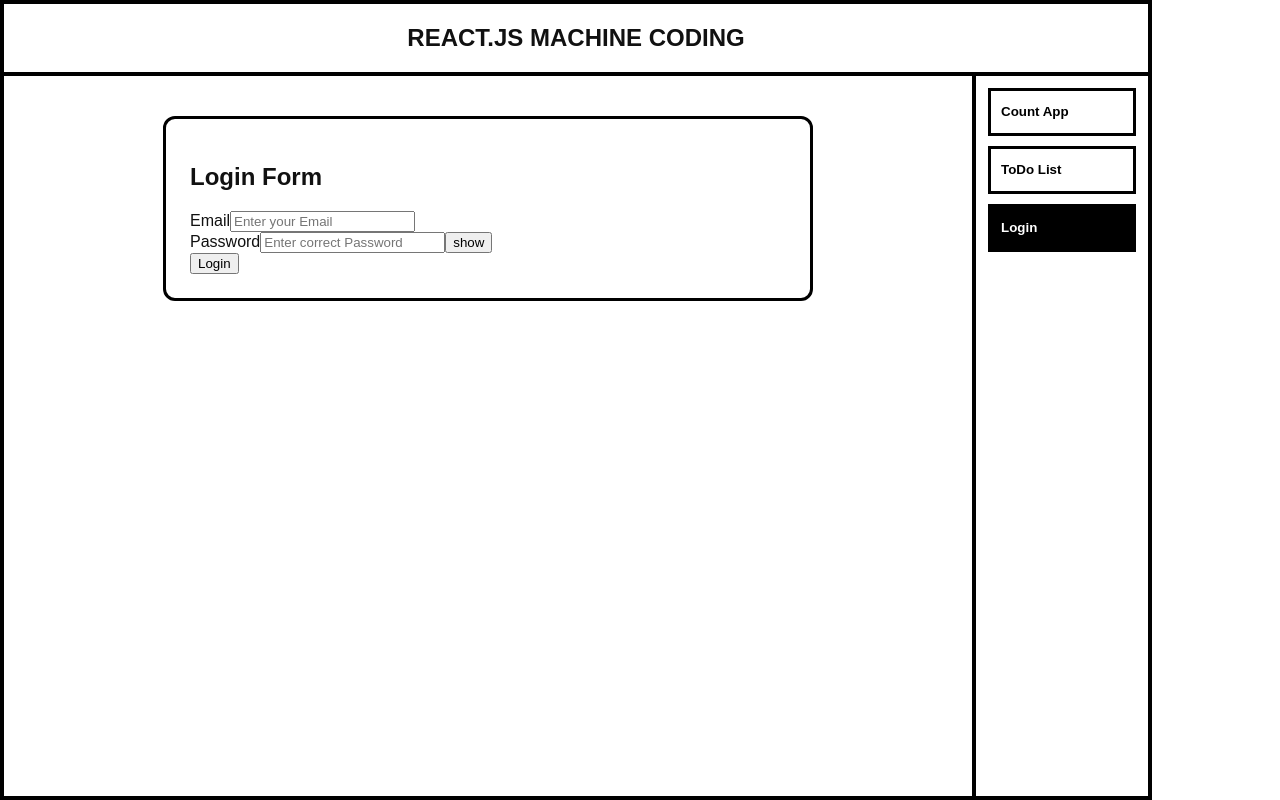
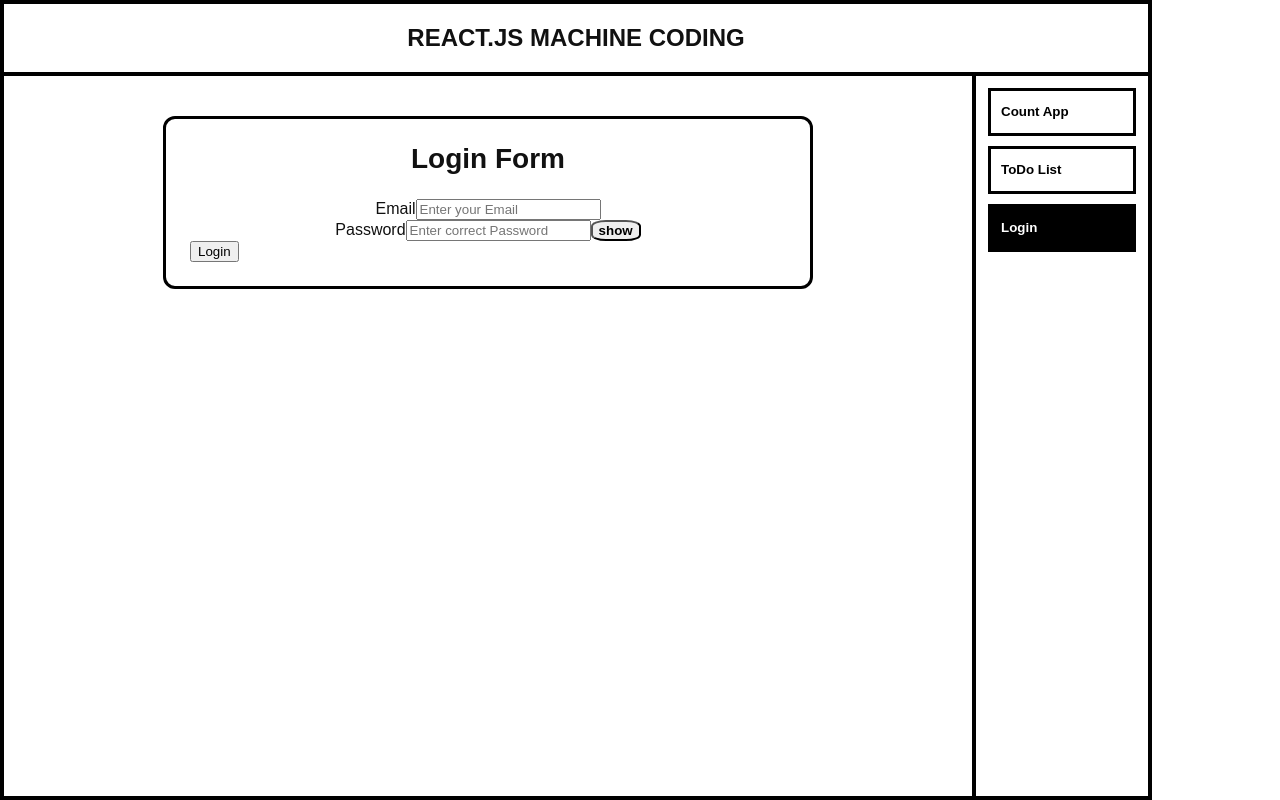
Before and after one commit to anujyadav-vx/React-machine-Coding, a React (Vite) app: page / in a window 1280 px wide. Both pictures are taken after a click on the button "Login". Built offline with nearby package versions, Linux system fonts and the light colour scheme.

Commit message:
login form

```diff
--- a/src/App.css
+++ b/src/App.css
@@ -244,3 +244,23 @@
   border-radius: 12px;
   background: white;
 }
+
+.login-title {
+  margin: 0 0 24px;
+  text-align: center;
+  font-size: 28px;
+}
+
+.login-email {
+  text-align: center;
+}
+
+.login-password {
+  text-align: center;
+}
+.login-showPassword {
+  border-radius: 30%;
+  text-align: center;
+  font-weight: bold;
+  border-color: black;
+}
--- a/src/pages/Login.jsx
+++ b/src/pages/Login.jsx
@@ -23,9 +23,9 @@ export default function Login() {
   }
   return (
     <div className="login-app">
-      <h2>Login Form</h2>
+      <h2 className="login-title">Login Form</h2>
       <form onSubmit={handleSubmit}>
-        <div>
+        <div className="login-email">
           <label htmlFor="email">Email</label>
           <input
             type="email"
@@ -35,7 +35,7 @@ export default function Login() {
             onChange={(e) => setEmail(e.target.value)}
           />
         </div>
-        <div>
+        <div className="login-password">
           <label htmlFor="password">Password</label>
           <input
             type={showPassword ? "text" : "password"}
@@ -44,12 +44,18 @@ export default function Login() {
             value={password}
             onChange={(e) => setPassword(e.target.value)}
           />
-          <button type="button" onClick={() => setShowPassword(!showPassword)}>
+          <button
+            className="login-showPassword"
+            type="button"
+            onClick={() => setShowPassword(!showPassword)}
+          >
             {showPassword ? "hide" : "show"}
           </button>
         </div>
         {error && <p>{error}</p>}
-        <button type="submit">Login</button>
+        <button className="login-btn" type="submit">
+          Login
+        </button>
       </form>
     </div>
   );
```
